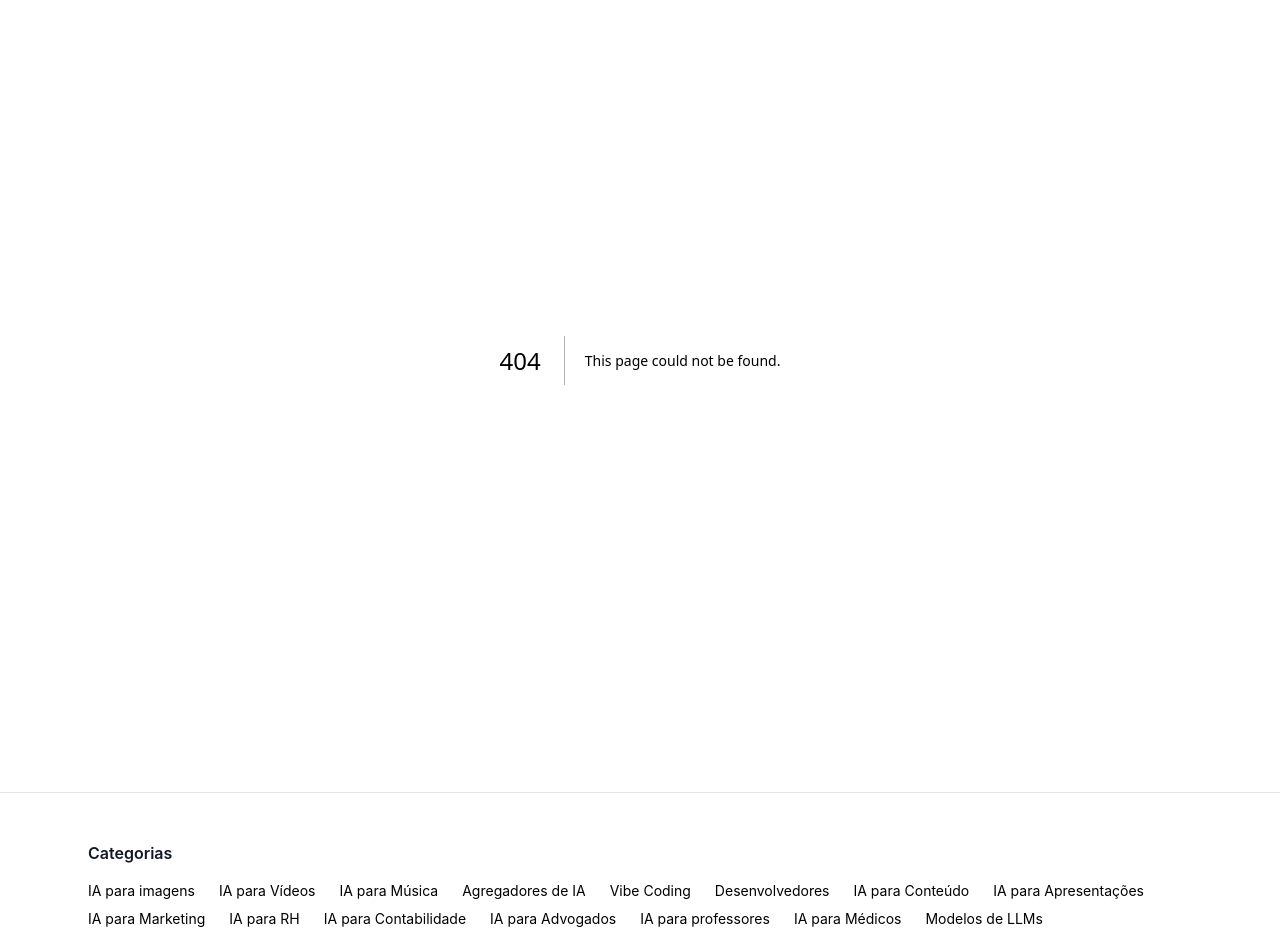
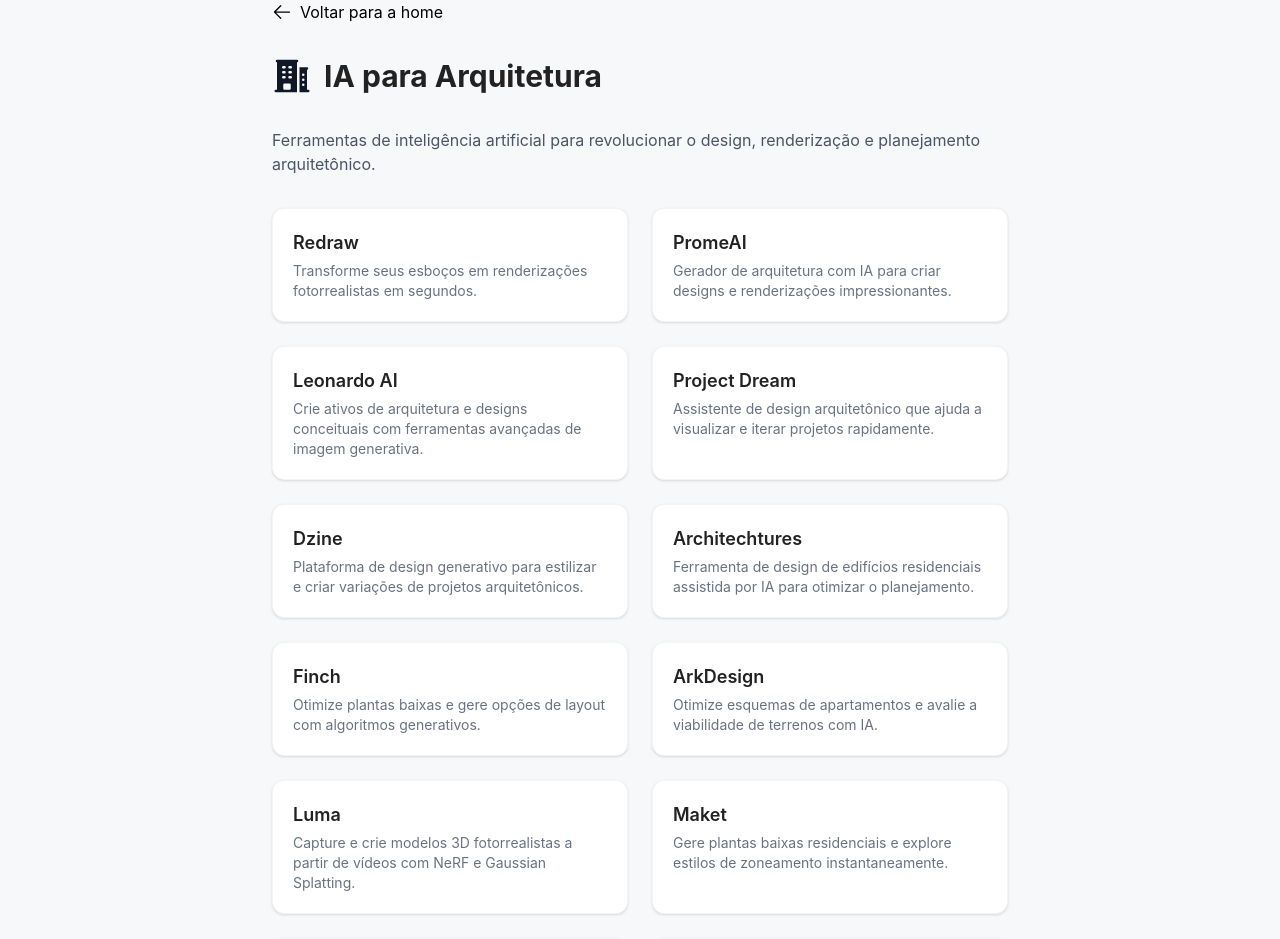
Before and after one commit to cavadema/hypehour, a Next.js app: page /ia-para-arquitetura in a window 1280 px wide. Before the commit this address had no page. Shown: the part 120-1059 px from the top of the page. Built offline with nearby package versions, Linux system fonts and the light colour scheme.

Commit message:
Feat: Add IA para Arquitetura page and navigation

```diff
--- a/app/components/Header.tsx
+++ b/app/components/Header.tsx
@@ -41,6 +41,7 @@
                 <Link href="/inteligencia-artificial-para-advogados" className="block px-4 py-2 hover:bg-blue-50 hover:text-black">IA para Advogados</Link>
                 <Link href="/ia-para-professores" className="block px-4 py-2 hover:bg-blue-50 hover:text-black">Professores</Link>
                 <Link href="/ia-para-medicos" className="block px-4 py-2 hover:bg-blue-50 hover:text-black">IA para Médicos</Link>
+                <Link href="/ia-para-arquitetura" className="block px-4 py-2 hover:bg-blue-50 hover:text-black">IA para Arquitetura</Link>
                 <Link href="/ia-para-musica" className="block px-4 py-2 hover:bg-blue-50 hover:text-black">IA para Música</Link>
                 <Link href="/modelos-de-llms" className="block px-4 py-2 hover:bg-blue-50 hover:text-black">Modelos de LLMs</Link>
                 <Link href="/navegadores-de-ia" className="block px-4 py-2 hover:bg-blue-50 hover:text-black">Navegadores de IA</Link>
@@ -74,6 +75,7 @@
                 <li><Link href="/inteligencia-artificial-para-advogados" className="block py-2 pl-4" onClick={() => setOpen(false)}>IA para Advogados</Link></li>
                 <li><Link href="/ia-para-professores" className="block py-2 pl-4" onClick={() => setOpen(false)}>Professores</Link></li>
                 <li><Link href="/ia-para-musica" className="block py-2 pl-4" onClick={() => setOpen(false)}>IA para Música</Link></li>
+                <li><Link href="/ia-para-arquitetura" className="block py-2 pl-4" onClick={() => setOpen(false)}>IA para Arquitetura</Link></li>
                 <li><Link href="/modelos-de-llms" className="block py-2 pl-4" onClick={() => setOpen(false)}>Modelos de LLMs</Link></li>
                 <li><Link href="/navegadores-de-ia" className="block py-2 pl-4" onClick={() => setOpen(false)}>Navegadores de IA</Link></li>
                 <li><Link href="/newsletters-de-ia" className="block py-2 pl-4" onClick={() => setOpen(false)}>Newsletters</Link></li>
--- /dev/null
+++ b/app/ia-para-arquitetura/page.tsx
@@ -0,0 +1,109 @@
+import { BuildingOffice2Icon, ArrowLeftIcon } from "@heroicons/react/24/solid";
+import Link from "next/link";
+
+export const metadata = {
+    title: "IA para Arquitetura - Ferramentas de Inteligência Artificial para Projetos",
+    description: "Descubra ferramentas de IA para arquitetura: renderização, modelagem 3D e design generativo.",
+    alternates: {
+        canonical: 'https://www.hypehour.com.br/ia-para-arquitetura',
+    },
+};
+
+const ferramentas = [
+    {
+        nome: "Redraw",
+        url: "https://www.redraw.pro/",
+        descricao: "Transforme seus esboços em renderizações fotorrealistas em segundos.",
+    },
+    {
+        nome: "PromeAI",
+        url: "https://www.promeai.pro/pt/ai-architecture-generator",
+        descricao: "Gerador de arquitetura com IA para criar designs e renderizações impressionantes.",
+    },
+    {
+        nome: "Leonardo AI",
+        url: "https://leonardo.ai/ai-architecture-generator/",
+        descricao: "Crie ativos de arquitetura e designs conceituais com ferramentas avançadas de imagem generativa.",
+    },
+    {
+        nome: "Project Dream",
+        url: "https://www.pulze.io/products/project-dream",
+        descricao: "Assistente de design arquitetônico que ajuda a visualizar e iterar projetos rapidamente.",
+    },
+    {
+        nome: "Dzine",
+        url: "https://www.dzine.ai/",
+        descricao: "Plataforma de design generativo para estilizar e criar variações de projetos arquitetônicos.",
+    },
+    {
+        nome: "Architechtures",
+        url: "https://architechtures.com",
+        descricao: "Ferramenta de design de edifícios residenciais assistida por IA para otimizar o planejamento.",
+    },
+    {
+        nome: "Finch",
+        url: "https://www.finch3d.com/",
+        descricao: "Otimize plantas baixas e gere opções de layout com algoritmos generativos.",
+    },
+    {
+        nome: "ArkDesign",
+        url: "https://arkdesign.ai/",
+        descricao: "Otimize esquemas de apartamentos e avalie a viabilidade de terrenos com IA.",
+    },
+    {
+        nome: "Luma",
+        url: "https://lumalabs.ai/",
+        descricao: "Capture e crie modelos 3D fotorrealistas a partir de vídeos com NeRF e Gaussian Splatting.",
+    },
+    {
+        nome: "Maket",
+        url: "https://www.maket.ai/",
+        descricao: "Gere plantas baixas residenciais e explore estilos de zoneamento instantaneamente.",
+    },
+    {
+        nome: "Stability",
+        url: "https://stability.ai/stable-image",
+        descricao: "Modelos de geração de imagem poderosos para conceptualização e texturização arquitetônica.",
+    },
+    {
+        nome: "Archicad AI Visualizer",
+        url: "https://www.graphisoft.com/solutions/innovation/archicad-ai-visualizer",
+        descricao: "Integração de IA no Archicad para gerar visualizações artísticas de seus modelos BIM.",
+    },
+    {
+        nome: "Kaedim",
+        url: "https://www.kaedim3d.com/",
+        descricao: "Transforme imagens 2D em modelos 3D prontos para uso em CAD e renderização.",
+    },
+];
+
+export default function IaParaArquitetura() {
+    return (
+        <main className="max-w-3xl mx-auto py-10 px-4">
+            <Link href="/" className="inline-flex items-center gap-2 text-black hover:underline mb-8">
+                <ArrowLeftIcon className="w-5 h-5" /> Voltar para a home
+            </Link>
+            <div className="flex items-center gap-3 mb-8">
+                <BuildingOffice2Icon className="w-10 h-10 text-gray-900" />
+                <h1 className="text-3xl font-bold">IA para Arquitetura</h1>
+            </div>
+
+            <p className="mb-8 text-gray-600">Ferramentas de inteligência artificial para revolucionar o design, renderização e planejamento arquitetônico.</p>
+
+            <div className="grid gap-6 sm:grid-cols-2">
+                {ferramentas.map((f) => (
+                    <a
+                        key={f.nome}
+                        href={f.url}
+                        target="_blank"
+                        rel="noopener noreferrer"
+                        className="block bg-white rounded-xl shadow hover:shadow-lg transition p-5 border border-gray-100"
+                    >
+                        <h2 className="font-semibold text-lg mb-1">{f.nome}</h2>
+                        <div className="text-gray-500 text-sm">{f.descricao}</div>
+                    </a>
+                ))}
+            </div>
+        </main>
+    );
+}
--- a/app/layout.tsx
+++ b/app/layout.tsx
@@ -107,6 +107,7 @@
                 <li><Link href="/inteligencia-artificial-para-advogados" className="hover:underline">IA para Advogados</Link></li>
                 <li><Link href="/ia-para-professores" className="hover:underline">IA para professores</Link></li>
                 <li><Link href="/ia-para-medicos" className="hover:underline">IA para Médicos</Link></li>
+                <li><Link href="/ia-para-arquitetura" className="hover:underline">IA para Arquitetura</Link></li>
                 <li><a href="/modelos-de-llms" className="hover:underline">Modelos de LLMs</a></li>
                 <li><a href="/navegadores-de-ia" className="hover:underline">Navegadores de IA</a></li>
                 <li><a href="/ferramenta-de-deteccao-de-ia" className="hover:underline">Detecção de IA</a></li>
--- a/app/page.tsx
+++ b/app/page.tsx
@@ -1,4 +1,4 @@
-import { SparklesIcon, PhotoIcon, CodeBracketIcon, ShieldCheckIcon, AcademicCapIcon, EnvelopeIcon, GlobeAltIcon, MusicalNoteIcon, ArchiveBoxIcon, PencilSquareIcon, MegaphoneIcon, PresentationChartLineIcon, VideoCameraIcon } from "@heroicons/react/24/solid";
+import { SparklesIcon, PhotoIcon, CodeBracketIcon, ShieldCheckIcon, AcademicCapIcon, EnvelopeIcon, GlobeAltIcon, MusicalNoteIcon, ArchiveBoxIcon, PencilSquareIcon, MegaphoneIcon, PresentationChartLineIcon, VideoCameraIcon, BuildingOffice2Icon } from "@heroicons/react/24/solid";
 export default function Home() {
   return (
     <div className="flex flex-col items-center w-full min-h-screen bg-[#f7f8fa] font-sans -mt-20">
@@ -340,6 +340,47 @@
         <div className="mt-4 md:hidden">
           <a href="/ia-para-medicos" className="text-black text-sm font-medium hover:underline">
             Ver todas as IA para médicos
+          </a>
+        </div>
+      </section>
+
+      {/* IA para Arquitetura */}
+      <section className="w-full max-w-5xl mx-auto py-12 px-4">
+        <div className="flex items-center justify-between mb-6">
+          <h2 className="apify-section-title flex items-center gap-2">
+            <BuildingOffice2Icon className="w-6 h-6 text-gray-700" />
+            IA para Arquitetura
+          </h2>
+          <a href="/ia-para-arquitetura" className="hidden md:inline-flex text-black text-sm font-medium hover:underline">
+            Ver todas as IA para arquitetura
+          </a>
+        </div>
+        <div className="grid grid-cols-1 md:grid-cols-2 lg:grid-cols-3 gap-8">
+          <div className="apify-card hover:shadow-xl transition-shadow flex flex-col gap-2">
+            <span className="inline-flex items-center gap-1 text-black font-bold">
+              <BuildingOffice2Icon className="w-5 h-5" /> Redraw
+            </span>
+            <p className="text-zinc-700">Transforme seus esboços em renderizações fotorrealistas em segundos.</p>
+            <span className="text-xs text-zinc-500">Categoria: Arquitetura</span>
+          </div>
+          <div className="apify-card hover:shadow-xl transition-shadow flex flex-col gap-2">
+            <span className="inline-flex items-center gap-1 text-black font-bold">
+              <BuildingOffice2Icon className="w-5 h-5" /> PromeAI
+            </span>
+            <p className="text-zinc-700">Gerador de arquitetura com IA para criar designs e renderizações impressionantes.</p>
+            <span className="text-xs text-zinc-500">Categoria: Arquitetura</span>
+          </div>
+          <div className="apify-card hover:shadow-xl transition-shadow flex flex-col gap-2">
+            <span className="inline-flex items-center gap-1 text-black font-bold">
+              <BuildingOffice2Icon className="w-5 h-5" /> Leonardo AI
+            </span>
+            <p className="text-zinc-700">Crie ativos de arquitetura e designs conceituais com ferramentas avançadas.</p>
+            <span className="text-xs text-zinc-500">Categoria: Arquitetura</span>
+          </div>
+        </div>
+        <div className="mt-4 md:hidden">
+          <a href="/ia-para-arquitetura" className="text-black text-sm font-medium hover:underline">
+            Ver todas as IA para arquitetura
           </a>
         </div>
       </section>
```
Also changed, not shown: 1 other file (tests, documents, lock files or other folders).
